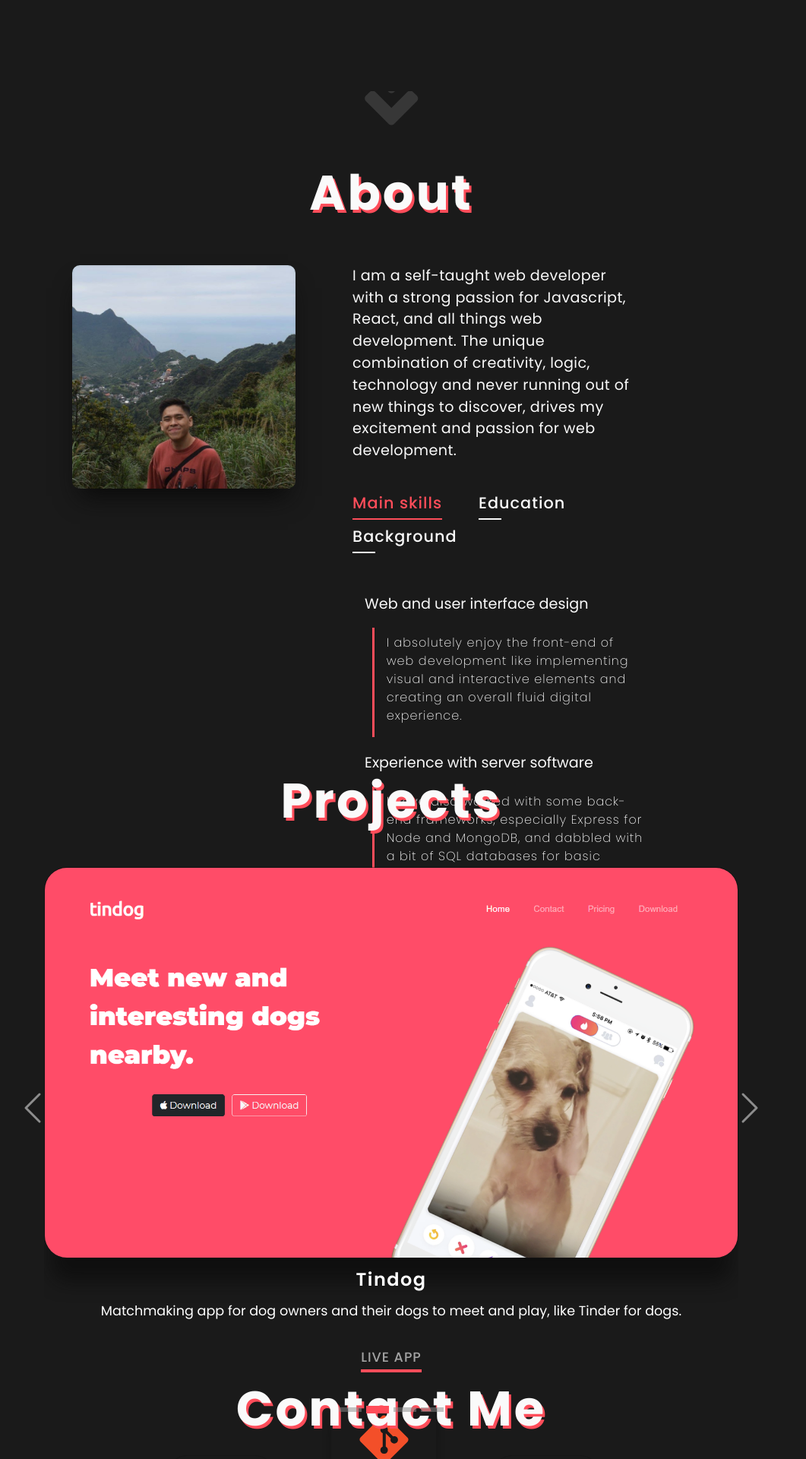
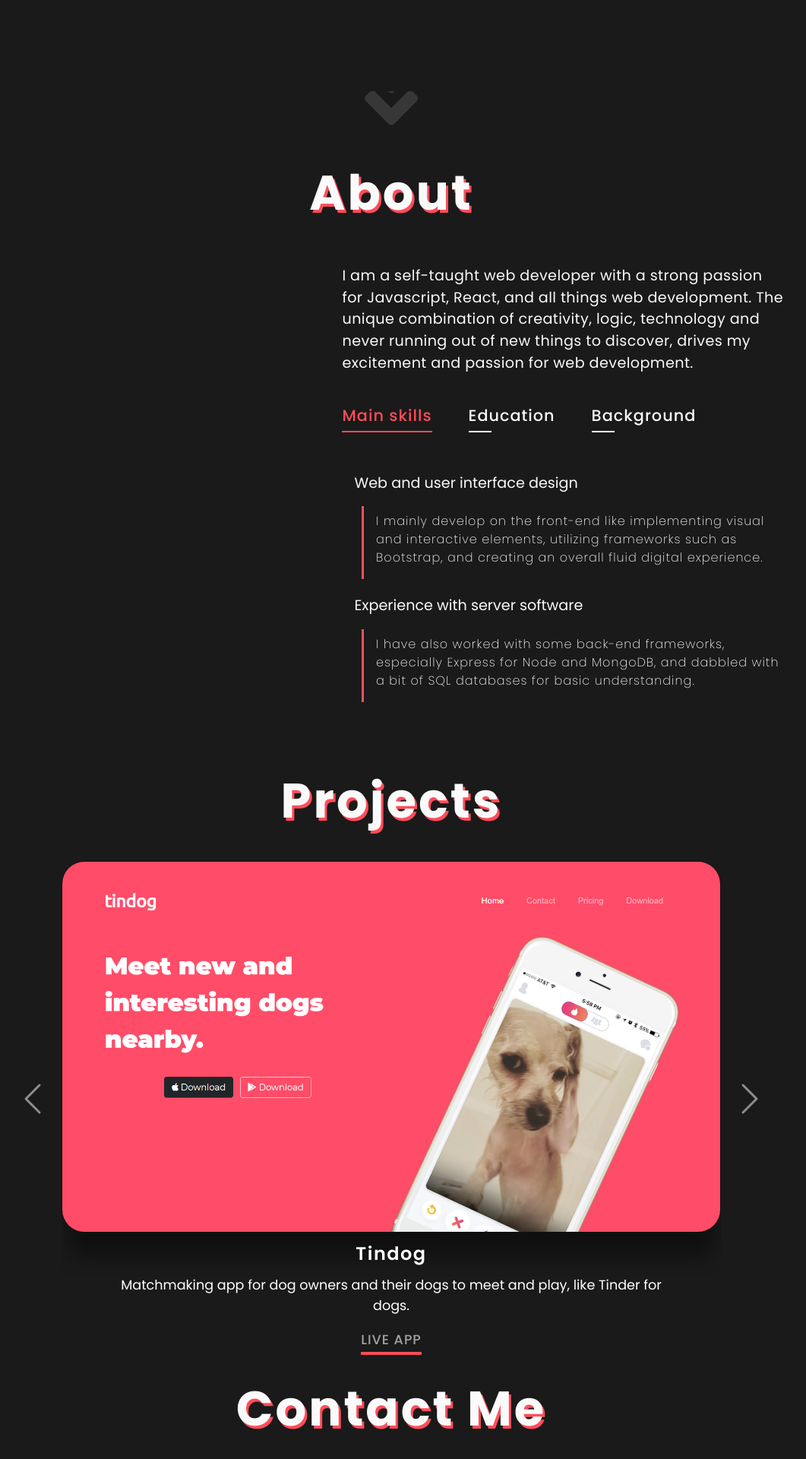
Before and after one commit to dannnsoh/Portfolio, a React (Create React App) app: page / in a window 1280 px wide. Shown: the part 680-2600 px from the top of the page at 76% size, without its empty margins (125-1186 px from the left). Built offline with nearby package versions, Linux system fonts and the light colour scheme.

Commit message:
Make scalable

```diff
--- a/public/stylesheets/mediaqueries.css
+++ b/public/stylesheets/mediaqueries.css
@@ -1,24 +1,73 @@
-/* @media (max-width: 1450px) {
+@media (max-width: 1786px) {
 	#about {
-		padding: 5rem 5rem 0;
+		padding: 6rem 8% 0;
+	}
+
+	.info-header {
+		padding-right: 3%;
+	}
+
+	.panel-skills-item p {
+		padding-right: 5%;
 	}
 }
 
-@media (min-width: 991px) and (max-width: 1200px) {
+@media (max-width: 1400px) {
 	#about {
-		padding: 5rem 0 0;
+		padding: 6rem 7% 0;
 	}
-	.about-info {
+
+	.info-header {
 		padding-right: 0;
+	}
+
+	.panel-skills-item p {
+		padding-right: 0;
+	}
+
+	#projects {
+		padding: 6rem 9% 0;
+	}
+
+	.projects-title {
+		padding-right: 12px;
+	}
+
+	.projects-area {
+		width: 85%;
+	}
+
+	.icons-area {
+		display: none;
 	}
 }
 
-@media (max-width: 991px) {
+@media (max-width: 1200px) {
+	.about-thumbnail {
+		display: none;
+	}
 
+	.about-info {
+		width: 100%;
+	}
+
+	#about {
+		padding: 6rem 9% 0;
+	}
+
+	#projects {
+		padding: 6rem 7% 0;
+	}
 }
 
-@media (max-width: 767px) {
-	.header-button {
-		margin-top: 5rem;
+@media (max-width: 1000px) {
+	#projects {
+		padding: 6rem 5% 0;
 	}
-} */
+}
+
+@media (max-width: 700px) {
+	.info-tab {
+		margin-right: 1.5rem;
+	}
+}
--- a/public/stylesheets/styles.css
+++ b/public/stylesheets/styles.css
@@ -34,7 +34,7 @@ body {
 #projects,
 #contact {
 	height: 100vh;
-	padding: 6rem 10.7rem 0;
+	padding: 6rem 9% 0;
 }
 
 /* Navbar */
@@ -139,9 +139,10 @@ body {
 	position: relative;
 }
 /* About - thumbnail */
+
 .about-thumbnail img {
-	width: 90%;
-	min-width: 200px;
+	width: 526.5px;
+	min-width: 250px;
 	border-radius: 10px;
 	box-shadow: 0 20px 30px -10px #0a0a0a;
 }
@@ -151,7 +152,7 @@ body {
 	font-size: 1.2rem;
 	letter-spacing: 0.4px;
 	line-height: 1.8rem;
-	padding-right: 7rem;
+	padding-right: 10%;
 }
 
 /* About - Info */
@@ -227,7 +228,7 @@ body {
 
 .panel-skills-item p {
 	margin: 1rem 0 0 1.6rem;
-	padding: 0.5rem 6.5rem 1rem 1rem;
+	padding: 0.5rem 11.5% 1rem 1rem;
 	font-weight: 200;
 	letter-spacing: 1px;
 	border-left: solid 3px #ff4d5a;
@@ -273,11 +274,19 @@ body {
 }
 
 /* Projects */
+#projects {
+	padding: 6rem 4% 0 9%;
+}
+
+.projects-title {
+	padding-right: 95.2px;
+}
+
 /* Projects Carousel */
 .carousel {
 	height: 100%;
 	width: 100%;
-	padding-top: 2rem;
+	padding-top: 1.5rem;
 }
 
 .carousel-item {
@@ -300,7 +309,7 @@ body {
 /* carousel caption */
 .carousel-caption {
 	position: static;
-	padding-bottom: 2rem;
+	padding-bottom: 1rem;
 }
 
 .carousel-title {
@@ -312,7 +321,7 @@ body {
 }
 
 .carousel-description {
-	padding: 0 4.5rem;
+	padding: 0 6%;
 	margin-bottom: 0;
 	font-size: 1.1rem;
 }
@@ -344,11 +353,11 @@ body {
 
 /* carousel prev and next buttons */
 a.carousel-control-next {
-	right: -4rem;
+	right: -5rem;
 }
 
 a.carousel-control-prev {
-	left: -4rem;
+	left: -5rem;
 }
 
 .carousel-control-next-icon,
@@ -369,18 +378,7 @@ a.carousel-control-prev {
 
 /* carousel indicators */
 .carousel-indicators {
-	align-items: center;
-	bottom: -5rem;
-}
-
-.carousel-indicators button[data-bs-target] {
-	height: 6px;
-	background-color: #8a8a8a;
-}
-
-.carousel-indicators button.active {
-	background-color: #ff4d5a;
-	height: 10px;
+	display: none;
 }
 
 /* Projects Skills */
@@ -388,9 +386,9 @@ a.carousel-control-prev {
 	height: 100%;
 	display: flex;
 	align-items: center;
-	padding: 0 7.5rem;
+	padding: 0 8%;
 	margin-left: 2rem;
-	min-height: 634px;
+	min-height: 724px;
 }
 
 .figure {
--- a/src/Components/About/Skills.tsx
+++ b/src/Components/About/Skills.tsx
@@ -5,8 +5,8 @@ const Skills = () => {
 				<li className="panel-skills-item">
 					<span>Web and user interface design</span>
 					<p>
-						I absolutely enjoy the front-end of web development like implementing visual and interactive
-						elements and creating an overall fluid digital experience.
+						I mainly develop on the front-end like implementing visual and interactive elements, utilizing
+						frameworks such as Bootstrap, and creating an overall fluid digital experience.
 					</p>
 				</li>
 				<li className="panel-skills-item">
--- a/src/Components/Projects/Projects.tsx
+++ b/src/Components/Projects/Projects.tsx
@@ -14,16 +14,18 @@ const Projects = () => {
 	return (
 		<Container className="projects-container" fluid>
 			<Row className="text-center mb-3">
-				<h1 className="section-title">Projects</h1>
+				<h1 className="section-title projects-title">Projects</h1>
 			</Row>
-			<Row className="projects-area">
+			<Row className="justify-content-center">
 				<Col
+					lg={7}
+					className="projects-area"
 					ref={ref}
 					style={inView ? { animation: "fadeIn", animationDuration: "1.5s" } : { visibility: "hidden" }}
 				>
 					<ProjectCarousel />
 				</Col>
-				<Col className="icons-area">
+				<Col lg={5} className="icons-area">
 					<Icons />
 				</Col>
 			</Row>
```
